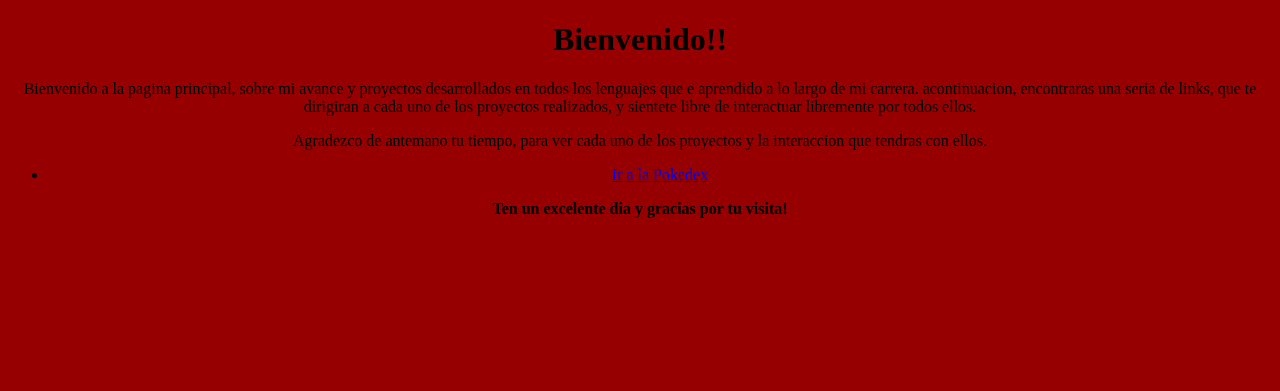
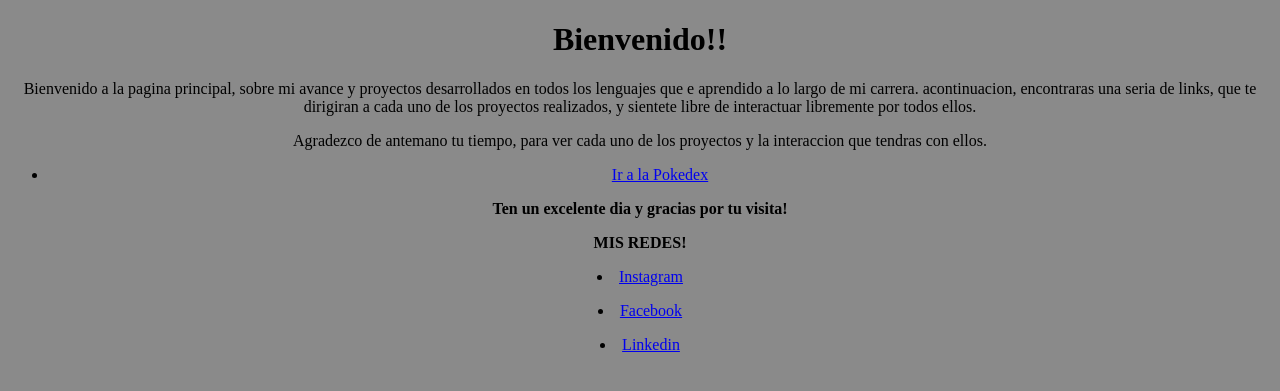
Before and after one commit to Alekgy/Pokedex-project, a Flask app: page / in a window 1280 px wide. Shown: the top 391 px of the page. Run offline with Flask 2, Linux system fonts and the light colour scheme; parts of the project's set-up code (start-up, migrations or seed data) failed here and were passed over.

Commit message:
make it better

```diff
--- a/static/index.css
+++ b/static/index.css
@@ -4,6 +4,5 @@ body {
     background-position: center;
     background-repeat: none;
     color: #000000;
-    background-color: #970000
-    ;
+    background-color: #8a8a8a;
 }
--- a/templates/index.html
+++ b/templates/index.html
@@ -18,4 +18,9 @@
 
     <p><strong>Ten un excelente dia y gracias por tu visita!</strong></p>
 
+    <p><strong>MIS REDES!</strong></p>
+    <p><li><a href="https://www.instagram.com/alejandrogiraldo2345/">Instagram</a></li></p>
+    <p><li><a href="https://www.facebook.com/alejandro.echeverry.777/">Facebook</a></li></p>
+    <p><li><a href="https://www.linkedin.com/in/alejandro-echeverry-giraldo-185aab225/">Linkedin</a></li></p>
+
 {% endblock %}
```
